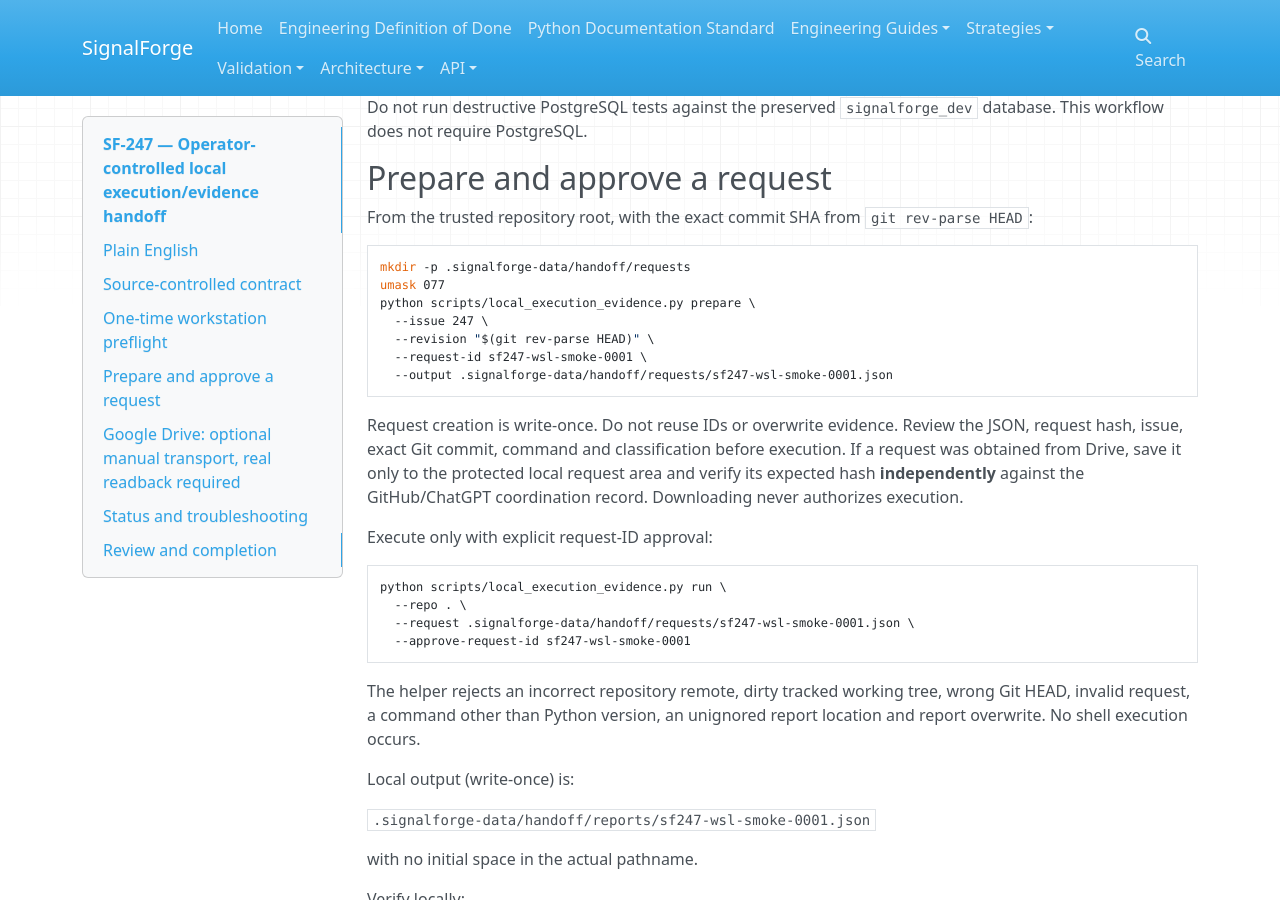
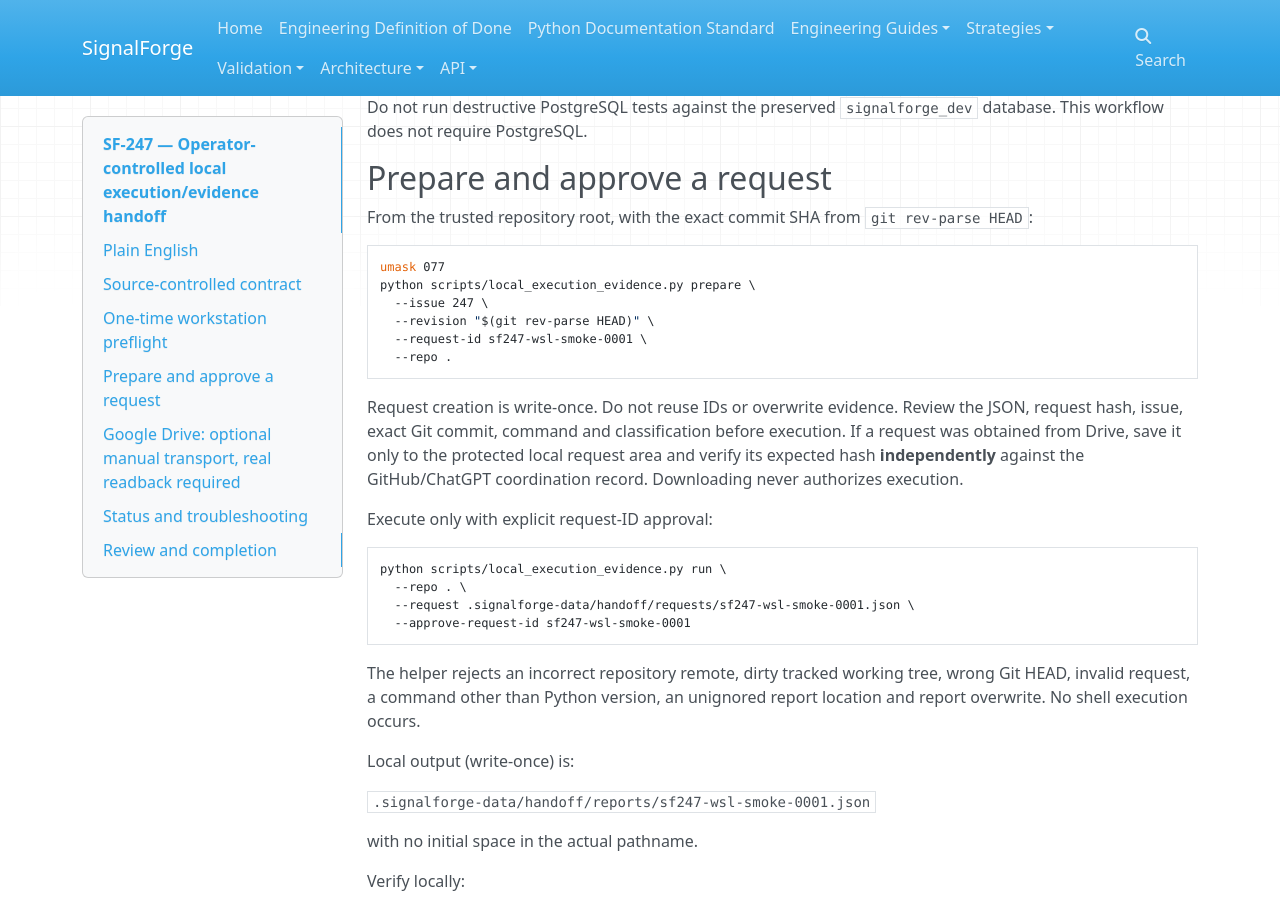
Before and after one commit to harishkamathuk/signalforge, an MkDocs documentation site: the page built from docs/operations/local-execution-handoff.md, in a window 1280 px wide and 900 px high, scrolled down 1495 px. Built offline with MkDocs 1.6.1, drawn with Linux system fonts in a browser that asks for light colours; nearby versions of some CDN libraries.

Commit message:
SF-247: align operator preparation command with protected request root

````diff
--- a/docs/operations/local-execution-handoff.md
+++ b/docs/operations/local-execution-handoff.md
@@ -75,13 +75,12 @@ database. This workflow does not require PostgreSQL.
 From the trusted repository root, with the exact commit SHA from `git rev-parse HEAD`:
 
 ```bash
-mkdir -p .signalforge-data/handoff/requests
 umask 077
 python scripts/local_execution_evidence.py prepare \
   --issue 247 \
   --revision "$(git rev-parse HEAD)" \
   --request-id sf247-wsl-smoke-0001 \
-  --output .signalforge-data/handoff/requests/sf247-wsl-smoke-0001.json
+  --repo .
 ```
 
 Request creation is write-once. Do not reuse IDs or overwrite evidence. Review the
````
